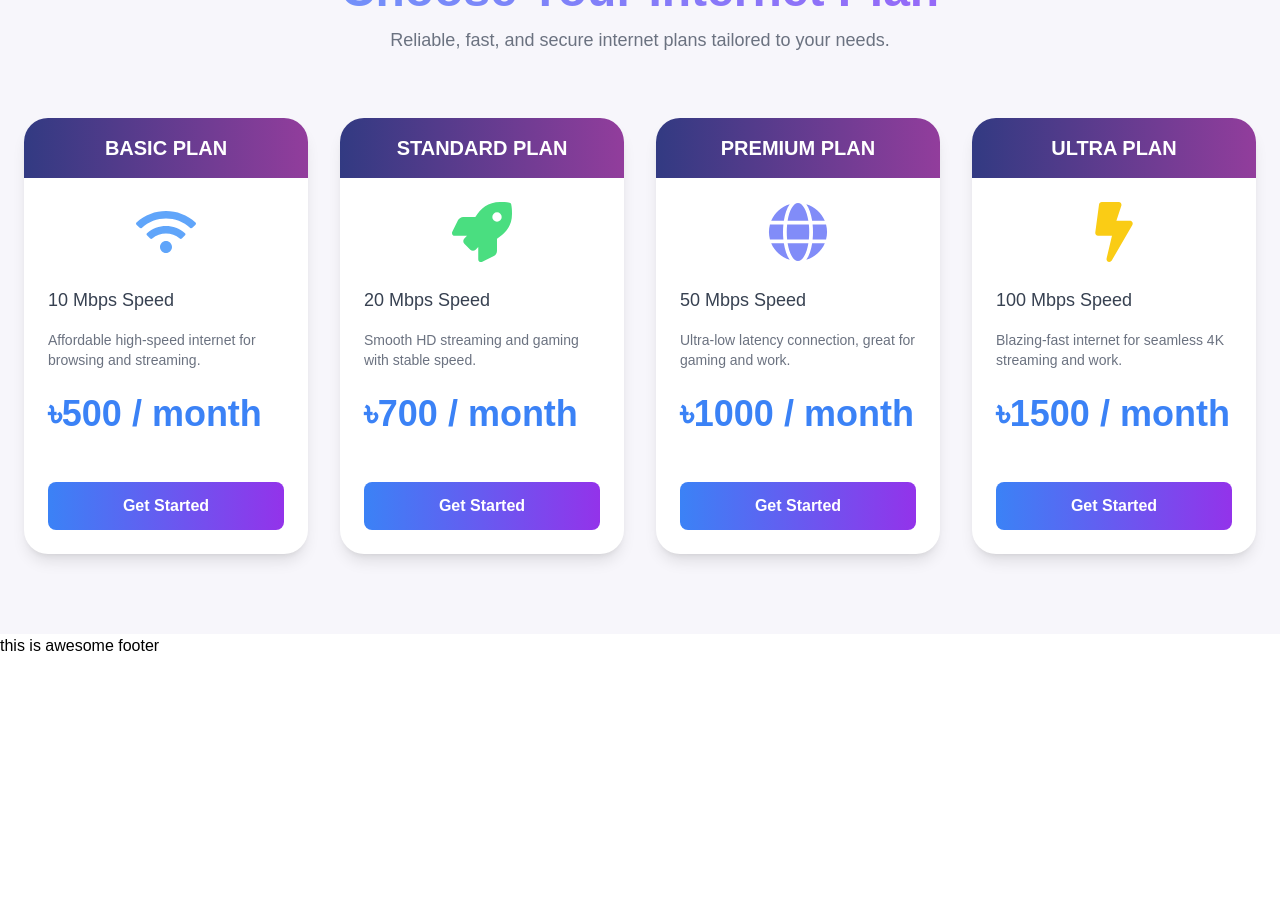
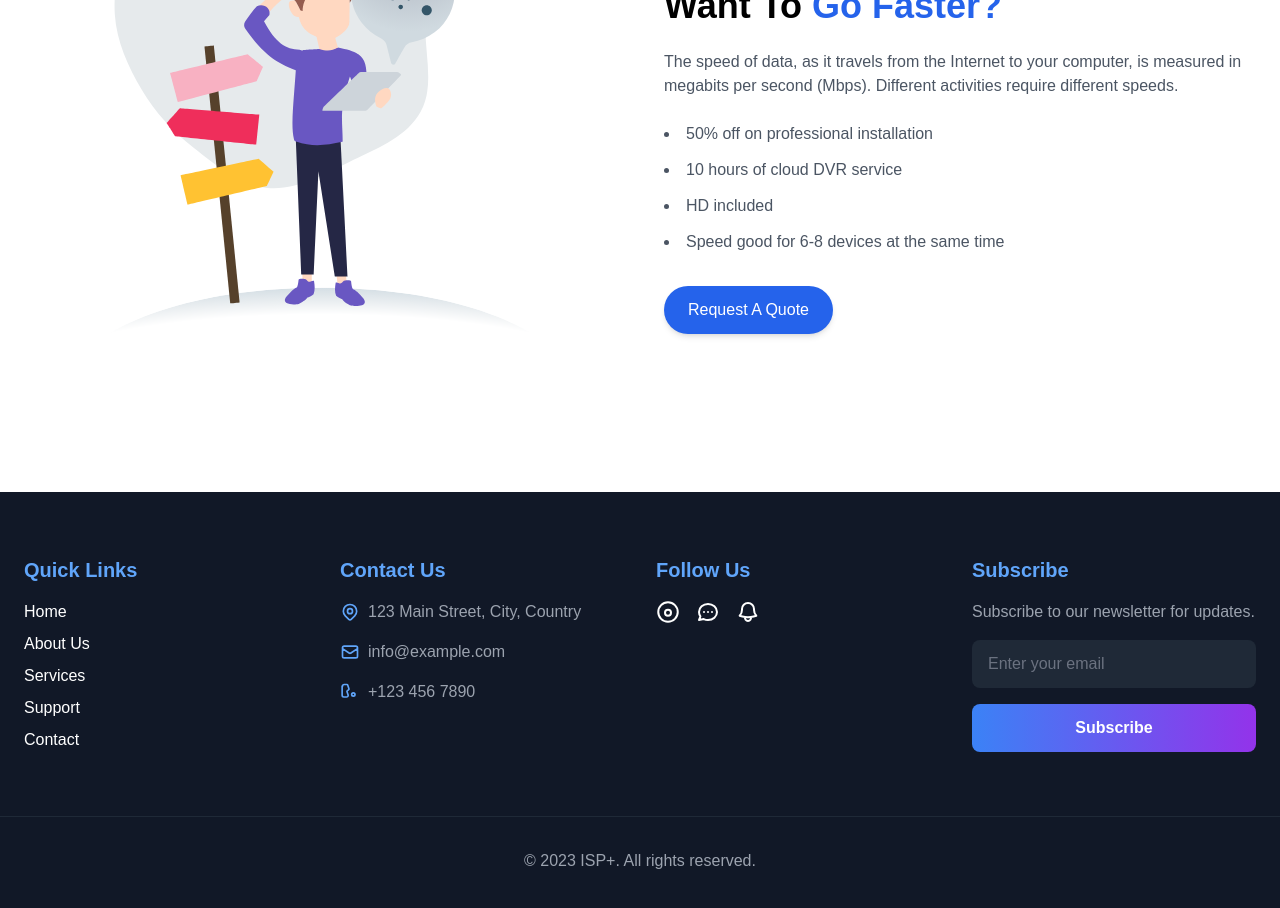
Before and after one commit to mdabdulkyum1/isp, a Next.js app: page / in a window 1280 px wide. Shown: the part 1880-2788 px from the top of the page. Before the commit the page ends 2538 px from the top, so only its background shows below. Built offline with nearby package versions, Linux system fonts and the light colour scheme.

Commit message:
add footer

```diff
--- /dev/null
+++ b/src/app/components/Footer/Footer.jsx
@@ -0,0 +1,198 @@
+const Footer = () => {
+  return (
+    <footer className="bg-gray-900 text-white py-16">
+      <div className="max-w-7xl mx-auto px-6 grid grid-cols-1 md:grid-cols-2 lg:grid-cols-4 gap-8">
+        {/* Quick Links */}
+        <div>
+          <h3 className="text-xl font-bold text-blue-400 mb-4">Quick Links</h3>
+          <ul className="space-y-2">
+            <li>
+              <a href="#" className="hover:text-blue-400 transition">
+                Home
+              </a>
+            </li>
+            <li>
+              <a href="#" className="hover:text-blue-400 transition">
+                About Us
+              </a>
+            </li>
+            <li>
+              <a href="#" className="hover:text-blue-400 transition">
+                Services
+              </a>
+            </li>
+            <li>
+              <a href="#" className="hover:text-blue-400 transition">
+                Support
+              </a>
+            </li>
+            <li>
+              <a href="#" className="hover:text-blue-400 transition">
+                Contact
+              </a>
+            </li>
+          </ul>
+        </div>
+
+        {/* Contact Information */}
+        <div>
+          <h3 className="text-xl font-bold text-blue-400 mb-4">Contact Us</h3>
+          <div className="space-y-4">
+            <p className="flex items-center text-gray-400">
+              <svg
+                xmlns="http://www.w3.org/2000/svg"
+                className="h-5 w-5 mr-2 text-blue-400"
+                fill="none"
+                viewBox="0 0 24 24"
+                stroke="currentColor"
+              >
+                <path
+                  strokeLinecap="round"
+                  strokeLinejoin="round"
+                  strokeWidth="2"
+                  d="M17.657 16.657L13.414 20.9a1.998 1.998 0 01-2.828 0l-4.244-4.243a8 8 0 1111.314 0z"
+                />
+                <path
+                  strokeLinecap="round"
+                  strokeLinejoin="round"
+                  strokeWidth="2"
+                  d="M15 11a3 3 0 11-6 0 3 3 0 016 0z"
+                />
+              </svg>
+              123 Main Street, City, Country
+            </p>
+            <p className="flex items-center text-gray-400">
+              <svg
+                xmlns="http://www.w3.org/2000/svg"
+                className="h-5 w-5 mr-2 text-blue-400"
+                fill="none"
+                viewBox="0 0 24 24"
+                stroke="currentColor"
+              >
+                <path
+                  strokeLinecap="round"
+                  strokeLinejoin="round"
+                  strokeWidth="2"
+                  d="M3 8l7.89 5.26a2 2 0 002.22 0L21 8M5 19h14a2 2 0 002-2V7a2 2 0 00-2-2H5a2 2 0 00-2 2v10a2 2 0 002 2z"
+                />
+              </svg>
+              info@example.com
+            </p>
+            <p className="flex items-center text-gray-400">
+              <svg
+                xmlns="http://www.w3.org/2000/svg"
+                className="h-5 w-5 mr-2 text-blue-400"
+                fill="none"
+                viewBox="0 0 24 24"
+                stroke="currentColor"
+              >
+                <path
+                  strokeLinecap="round"
+                  strokeLinejoin="round"
+                  strokeWidth="2"
+                  d="M3 5a2 2 0 012-2h3.28a1 1 0 01.948.684l1.498 4.493a1 1 0 01-.502 1.21l-1.264 1.012a1 1 0 00-.618.928l1.498 4.493a2 2 0 01-1.998 2.185h-3.28a2 2 0 01-2-2V5zM16 17a2 2 0 100-4 2 2 0 000 4z"
+                />
+              </svg>
+              +123 456 7890
+            </p>
+          </div>
+        </div>
+
+        {/* Social Media Icons */}
+        <div>
+          <h3 className="text-xl font-bold text-blue-400 mb-4">Follow Us</h3>
+          <div className="flex space-x-4">
+            <a
+              href="#"
+              className="hover:text-blue-400 transition"
+              aria-label="Facebook"
+            >
+              <svg
+                xmlns="http://www.w3.org/2000/svg"
+                className="h-6 w-6"
+                fill="none"
+                viewBox="0 0 24 24"
+                stroke="currentColor"
+              >
+                <path
+                  strokeLinecap="round"
+                  strokeLinejoin="round"
+                  strokeWidth="2"
+                  d="M12 2.25c5.385 0 9.75 4.365 9.75 9.75S17.385 21.75 12 21.75 2.25 17.385 2.25 12 6.615 2.25 12 2.25zm3 10.5a3 3 0 11-6 0 3 3 0 016 0z"
+                />
+              </svg>
+            </a>
+            <a
+              href="#"
+              className="hover:text-blue-400 transition"
+              aria-label="Twitter"
+            >
+              <svg
+                xmlns="http://www.w3.org/2000/svg"
+                className="h-6 w-6"
+                fill="none"
+                viewBox="0 0 24 24"
+                stroke="currentColor"
+              >
+                <path
+                  strokeLinecap="round"
+                  strokeLinejoin="round"
+                  strokeWidth="2"
+                  d="M8 12h.01M12 12h.01M16 12h.01M21 12c0 4.418-4.03 8-9 8a9.863 9.863 0 01-4.255-.949L3 20l1.395-3.72C3.512 15.042 3 13.574 3 12c0-4.418 4.03-8 9-8s9 3.582 9 8z"
+                />
+              </svg>
+            </a>
+            <a
+              href="#"
+              className="hover:text-blue-400 transition"
+              aria-label="Instagram"
+            >
+              <svg
+                xmlns="http://www.w3.org/2000/svg"
+                className="h-6 w-6"
+                fill="none"
+                viewBox="0 0 24 24"
+                stroke="currentColor"
+              >
+                <path
+                  strokeLinecap="round"
+                  strokeLinejoin="round"
+                  strokeWidth="2"
+                  d="M14.857 17.082a23.848 23.848 0 005.454-1.31A8.967 8.967 0 0118 9.75v-.7V9A6 6 0 006 9v.75a8.967 8.967 0 01-2.312 6.022c1.733.64 3.56 1.085 5.455 1.31m5.714 0a24.255 24.255 0 01-5.714 0m5.714 0a3 3 0 11-5.714 0"
+                />
+              </svg>
+            </a>
+          </div>
+        </div>
+
+        {/* Newsletter Subscription */}
+        <div>
+          <h3 className="text-xl font-bold text-blue-400 mb-4">Subscribe</h3>
+          <p className="text-gray-400 mb-4">
+            Subscribe to our newsletter for updates.
+          </p>
+          <form className="flex flex-col space-y-4">
+            <input
+              type="email"
+              placeholder="Enter your email"
+              className="px-4 py-3 rounded-lg bg-gray-800 text-white placeholder-gray-500 focus:outline-none focus:ring-2 focus:ring-blue-400"
+            />
+            <button
+              type="submit"
+              className="px-6 py-3 bg-gradient-to-r from-blue-500 to-purple-600 text-white font-semibold rounded-lg hover:from-blue-600 hover:to-purple-700 transition"
+            >
+              Subscribe
+            </button>
+          </form>
+        </div>
+      </div>
+
+      {/* Copyright Section */}
+      <div className="mt-16 border-t border-gray-800 pt-8 text-center text-gray-400">
+        <p>&copy; 2023 ISP+. All rights reserved.</p>
+      </div>
+    </footer>
+  );
+};
+
+export default Footer;
--- a/src/app/components/NetworkSolutions/NetworkSolutions .jsx
+++ b/src/app/components/NetworkSolutions/NetworkSolutions .jsx
@@ -55,24 +55,6 @@ const NetworkSolutions = () => {
                         </div>
                     ))}
                 </div>
-
-                {/* Call to Action Button */}
-                <button className="mt-10 px-6 py-3 text-lg font-medium text-gray-800 border border-gray-400 rounded-full hover:bg-gray-200 transition">
-                    Request a Quote
-                </button>
-
-                {/* Contact Info */}
-                <p className="mt-6 text-gray-500">
-                    For more information call us at{" "}
-                    <a href="tel:8005671234" className="text-blue-500">
-                        800.567.1234
-                    </a>{" "}
-                    or{" "}
-                    <a href="#" className="text-blue-500">
-                        chat live
-                    </a>{" "}
-                    with a Jellynet representative.
-                </p>
             </div>
         </div>
     );
--- a/src/app/layout.js
+++ b/src/app/layout.js
@@ -1,6 +1,7 @@
 import { Geist, Geist_Mono } from "next/font/google";
 import "./globals.css";
 import Navbar from "./components/Navbar";
+import Footer from "./components/Footer/Footer";
 
 const geistSans = Geist({
   variable: "--font-geist-sans",
@@ -29,9 +30,7 @@ export default function RootLayout({ children }) {
         <main className="min-h-screen">
           {children}
         </main>
-        <footer>
-          this is awesome footer
-        </footer>
+        <Footer></Footer>
       </body>
     </html>
   );
--- a/src/app/page.js
+++ b/src/app/page.js
@@ -7,12 +7,18 @@ import OfferSection from "./components/OfferSection/OfferSection";
 export default function Home() {
   return (
     <div className="">
-      <Banner></Banner>
+      <div>
+        <Banner></Banner>
+      </div>
       <div className="bg-gray-100">
         <NetworkSolutions></NetworkSolutions>
       </div>
-      <OfferSection></OfferSection>
-      <Package></Package>
+      <div>
+        <Package></Package>
+      </div>
+      <div>
+        <OfferSection></OfferSection>
+      </div>
 
     </div>
   );
```
Also changed, not shown: src/app/components/HomePage/Package/Package.jsx (indentation only).
